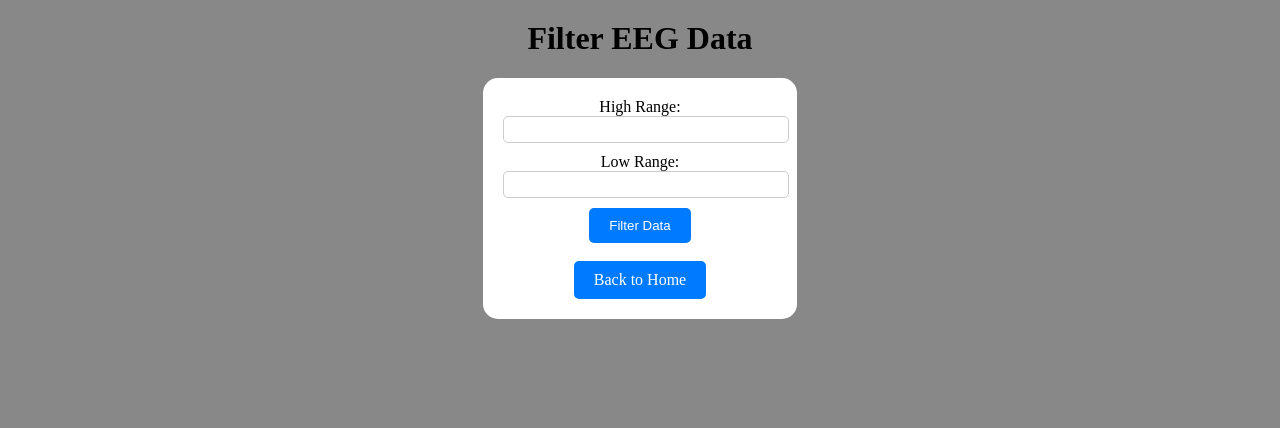
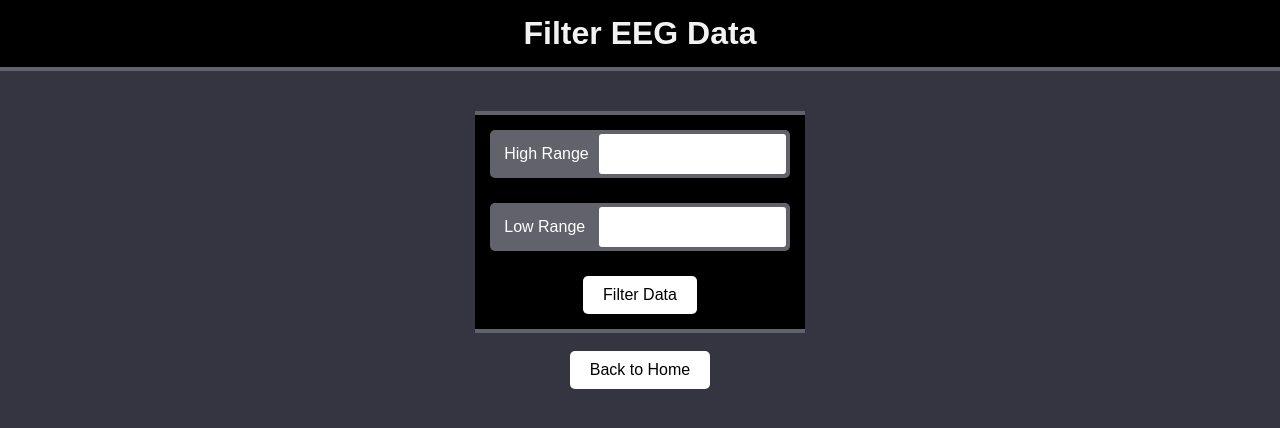
Before and after one commit to cyponos/420-MNE-GUI, a Django app: page /filter_data/9/ in a window 1280 px wide. Shown: the top 428 px of the page. Run offline with Django 4.2, Linux system fonts and the light colour scheme.

Commit message:
CSS Overhaul

```diff
--- a/BCI_GUI/mne_gui_project/mne_gui_app/templates/filter_form.html
+++ b/BCI_GUI/mne_gui_project/mne_gui_app/templates/filter_form.html
@@ -3,58 +3,117 @@
 <head>
     <title>Filter EEG Data</title>
     <style>
+        * {
+            font-family: Arial, sans-sarif;
+            padding: 0px;
+            margin: 0px;
+        }
+
         body {
             text-align: center;
-            background-color: #888888;
+            background-color: #343541;
         }
 
         h1 {
-            margin-top: 20px;
+            color: #f2f2f2;
+            margin: 0;
+        }
+
+        .header-container {
+            background-color: black;
+            padding: 15px;
+            border-bottom: solid #62626d 4px;
+            margin-bottom: 15px;
+        }
+
+        .form-container {
+            background-color: black;
+            padding: 15px;
+            border-bottom: solid #62626d 4px;
+            border-top: solid #62626d 4px;
+            width: auto;
+            padding-left: 15px;
+            padding-right: 15px;
+            margin-top: 25px;
+            margin-left: auto;
+            margin-right: auto;
+            display: inline-block;
         }
 
         form {
             display: inline-block; /* Center the form on the page */
-            background-color: #fff; /* Background color for the form */
-            padding: 20px;
-            border-radius: 15px;
+            color: white;
         }
 
-        input[type="text"] {
-            width: 100%; /* Make text input fields full-width */
-            padding: 5px;
-            border: 1px solid #ccc;
-            border-radius: 5px;
-            margin-bottom: 10px;
+        .input-field-container {
+            display: flex; /* Use flexbox for layout */
+            align-items: center; /* Center items vertically */
+            background-color: #62626d;
+            border-radius: 5px 5px 5px 5px;
+            height: 40px;
+            margin-bottom: 25px;
+            border: solid #62626d 4px;
         }
 
-        input[type="submit"] {
-            background-color: #007bff; /* Button background color */
-            color: #fff; /* Button text color */
+        .input-text-container {
+            margin-right: 10px;
+            padding-left: 10px;
+        }
+
+        .textbox-container {
+            width: auto;
+            height: 100%;
+            padding: 0;
+            padding-left: 5px;
+            padding-right: 5px;
+            margin: 0;
             border: none;
+            border-radius: 3px;
+            background-color: white;
+            box-sizing: border-box;
+            margin-left: auto;
+        }
+
+        .submit-button, a.button {
+            display: inline-block;
             padding: 10px 20px;
+            background-color: white;
+            color: black;
+            text-decoration: none;
             border-radius: 5px;
+            outline: none;
+            font: inherit;
+            appearance: none;
+            border: none;
             cursor: pointer;
         }
 
-        a.button {
-            display: inline-block;
-            padding: 10px 20px;
-            background-color: #007bff;
-            color: #fff;
-            text-decoration: none;
-            border-radius: 5px;
+        .submit-button:hover, a.button:hover {
+            background-color: #343541;
+            color: white;
+            transition: 0.3s;
         }
     </style>
 </head>
 <body>
-    <h1>Filter EEG Data</h1>
-    <form method="post">
-        {% csrf_token %}
-        High Range: <input type="text" name="high_range"><br>
-        Low Range: <input type="text" name="low_range"><br>
-        <input type="submit" value="Filter Data">
-        <br> <br>
-        <a href="http://127.0.0.1:8000/" class="button">Back to Home</a>
-    </form>
+    <div class="header-container">
+        <h1>Filter EEG Data</h1>
+    </div>
+    <div class="form-container">
+        <form method="post">
+            {% csrf_token %}
+            <div class="input-field-container">
+                <div class="input-text-container">High Range</div>
+                <input type="text" name="high_range"  class="textbox-container">
+            </div>
+            <div class="input-field-container">
+                <div class="input-text-container">Low Range</div>
+                <input type="text" name="low_range" class="textbox-container">
+            </div>
+            <input type="submit" value="Filter Data" class="submit-button">
+        </form>
+    </div>
+    <br><br>
+    <a href="http://127.0.0.1:8000/" class="button">Back to Home</a>
 </body>
 </html>
--- a/BCI_GUI/mne_gui_project/mne_gui_app/templates/filtered_data.html
+++ b/BCI_GUI/mne_gui_project/mne_gui_app/templates/filtered_data.html
@@ -60,6 +60,6 @@
 </script>
 
     <br><br>
-    <a href="/" class="button">Back to Home</a>
+    <a href="/" class="button">Back Home filtereddata</a>
 </body>
 </html>
```
Also changed, not shown: BCI_GUI/mne_gui_project/mne_gui_app/templates/file_list.html (+60 -8 lines), BCI_GUI/mne_gui_project/mne_gui_app/templates/graph.html (+48 -8 lines), BCI_GUI/mne_gui_project/mne_gui_app/templates/upload_file.html (+12 -11 lines), BCI_GUI/mne_gui_project/mne_gui_app/templates/view.html (+59 -4 lines).
